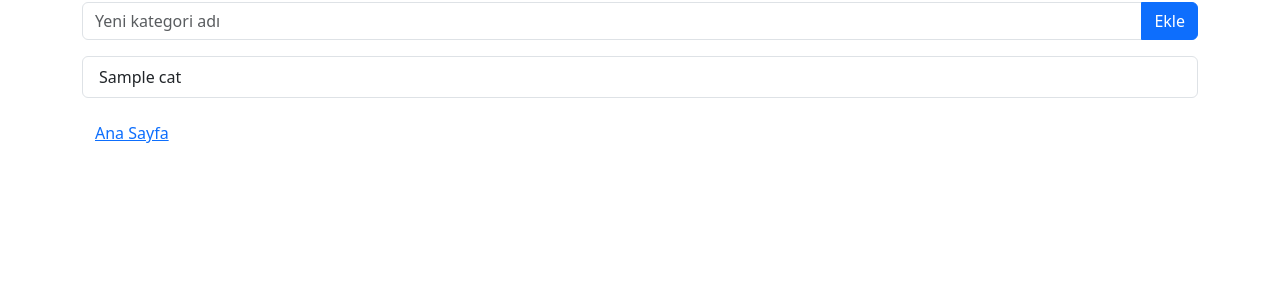
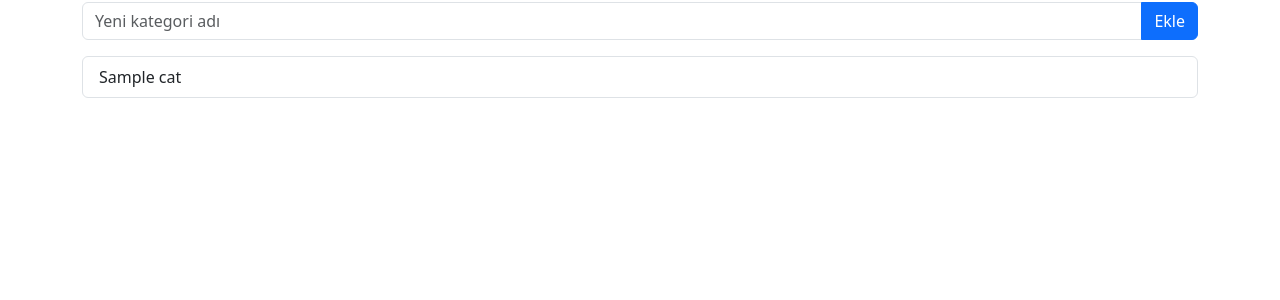
Before and after one commit to monopur/quiz_, a Flask app: template backend/templates/categories.html in a window 1280 px wide. Shown: the part 124-424 px from the top of the page. Run offline with Flask 3, Linux system fonts and the light colour scheme; the template is opened without the code that fills it: most values are stand-ins (such as "Sample title", 1, 10 or a date in 2020).

Commit message:
Update categories.html

```diff
--- a/backend/templates/categories.html
+++ b/backend/templates/categories.html
@@ -13,5 +13,4 @@
             <li class="list-group-item">{{ cat['name'] }}</li>
         {% endfor %}
     </ul>
-    <a href="/" class="btn btn-link mt-3">Ana Sayfa</a>
 {% endblock %}
```
